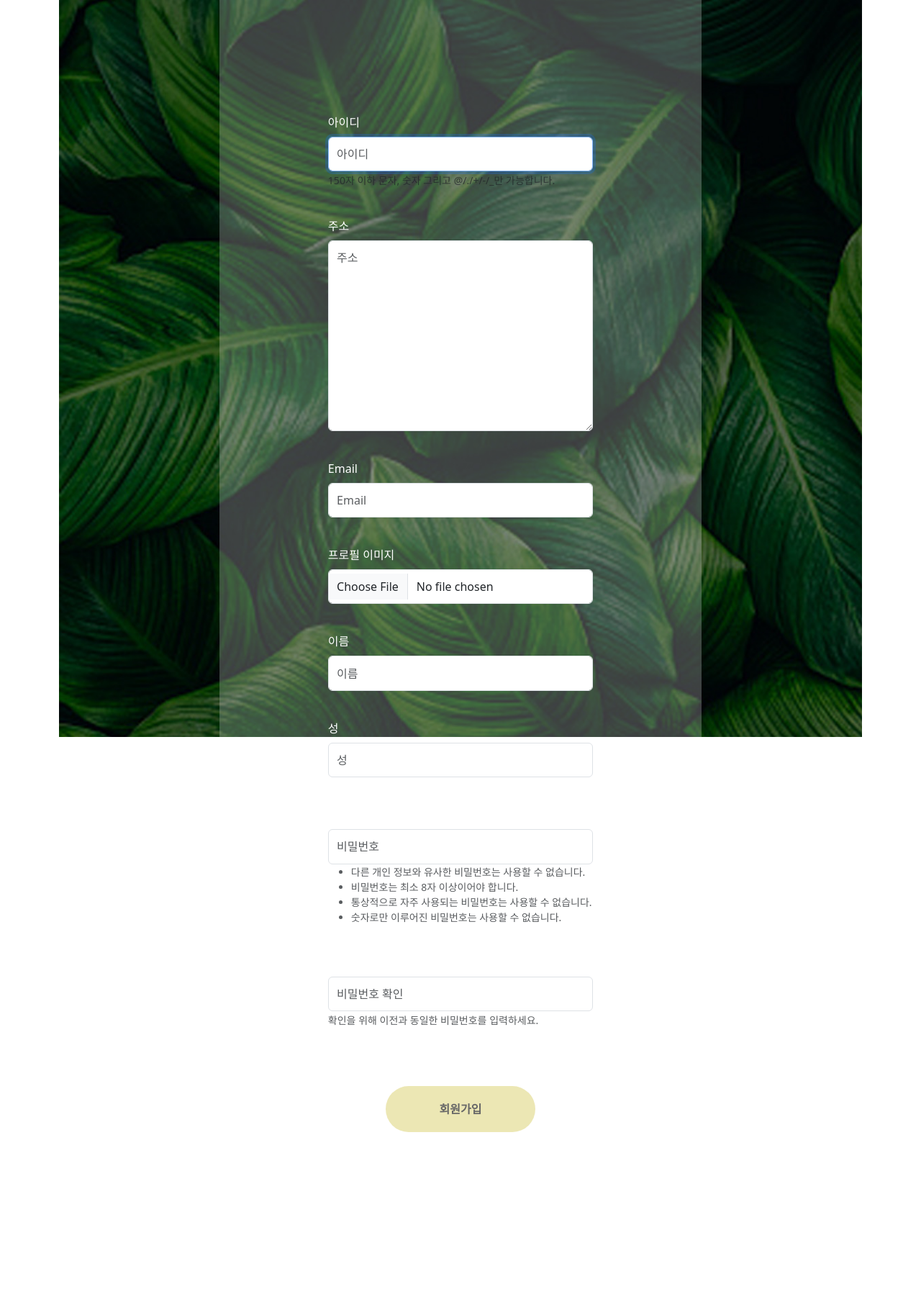
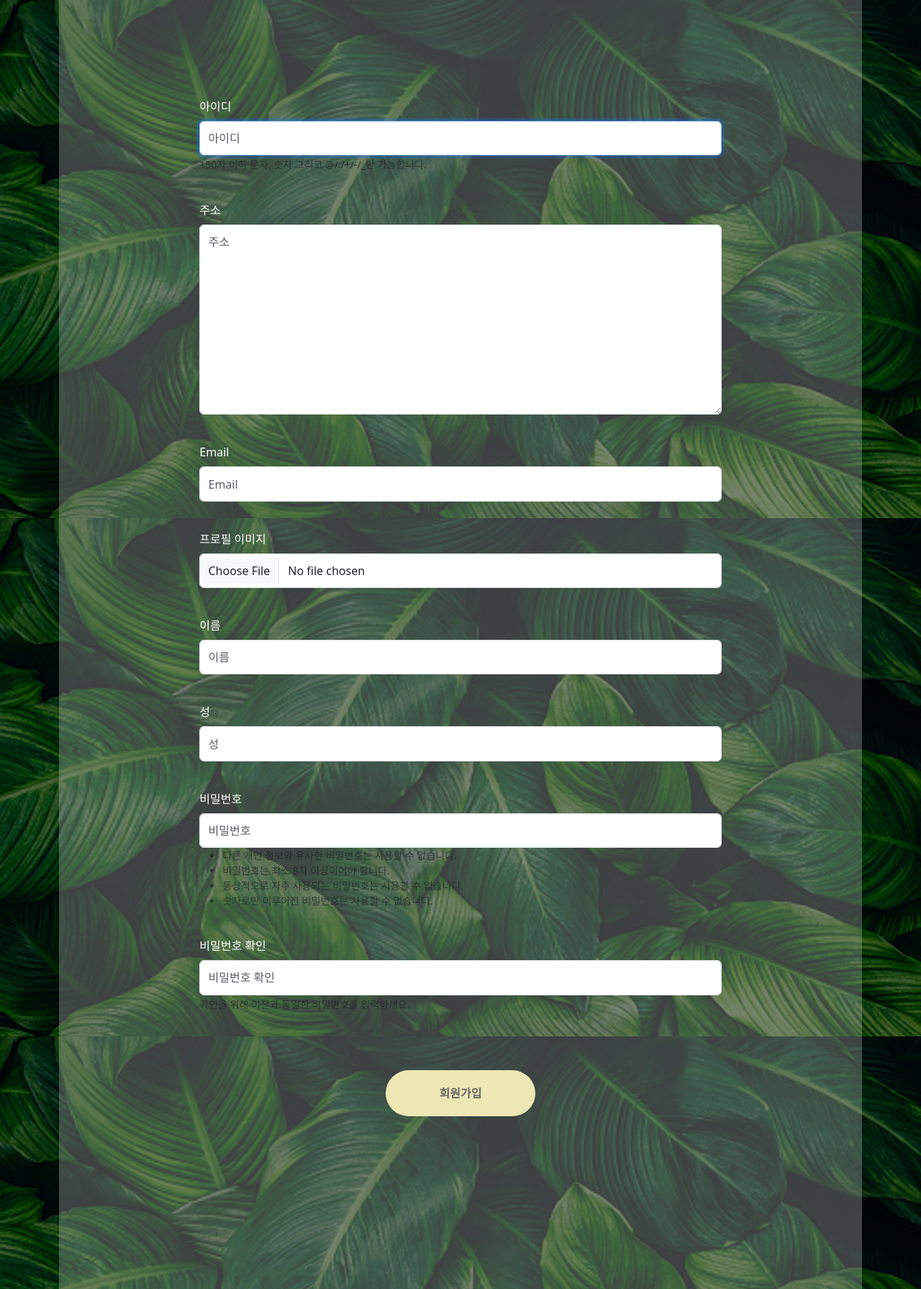
Before and after one commit to jsy78/SEMI-PJT-1122, a Django app: page /accounts/signup/ in a window 1280 px wide. Shown: the whole page at 72% size. Before the commit the page ends 1573 px from the top, so only its background shows below. Run offline with Django 3.2, Linux system fonts and the light colour scheme; some libraries are stand-ins or nearby versions.

Commit message:
docs: template css 수정

```diff
--- a/accounts/static/accounts/css/signup.css
+++ b/accounts/static/accounts/css/signup.css
@@ -1,26 +1,26 @@
 @charset "UTF-8";
 
 /* 배경 사진 */
-.background {
+body {
     background-image: url('../images/background.jpg');
-    background-size: cover;
-    height: 1024px;
+    background-size: 100%;
     width: 100%;
 }
 
 .bg-effect {
     background-color: rgba(217, 217, 217, 0.28);
     height: 100%;
+    padding-bottom: 10rem;
     margin: auto;
-    width: 60%;
+    width: 100%;
 }
 
 
 /* 폼 사이즈 조절 */
 form {
     margin: auto;
-    padding-top: 20%;
-    width: 55%;
+    padding-top: 10%;
+    width: 65%;
 }
 
 
```
Also changed, not shown: accounts/static/accounts/css/login.css (+5 -5 lines).
